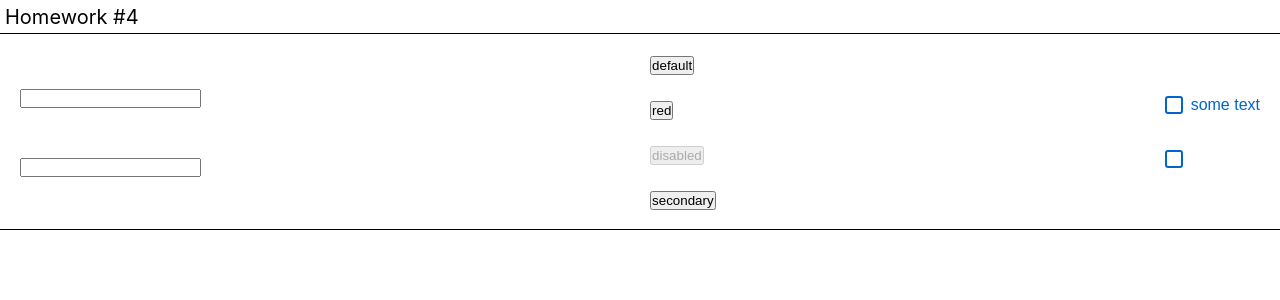
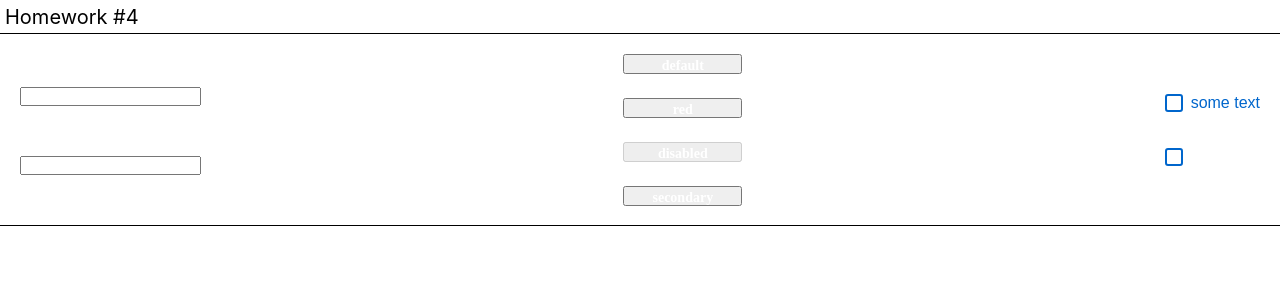
Before and after one commit to anelbulatova/homework, a React (Create React App) app: page / in a window 1280 px wide. Shown: the top 300 px of the page. Built offline with nearby package versions, Linux system fonts and the light colour scheme.

Commit message:
'hw4 is done 2 version'

```diff
--- a/src/s2-homeworks/hw04/Stand.tsx
+++ b/src/s2-homeworks/hw04/Stand.tsx
@@ -3,6 +3,7 @@ import s from './Stand.module.css'
 import SuperInputText from './common/c1-SuperInputText/SuperInputText'
 import SuperCheckbox from './common/c3-SuperCheckbox/SuperCheckbox'
 import SuperButton from './common/c2-SuperButton/SuperButton'
+
 
 const Stand = () => {
     const [stateForAllInputs, setValue] = useState<string>('')
--- a/src/s2-homeworks/hw04/common/c2-SuperButton/SuperButton.module.css
+++ b/src/s2-homeworks/hw04/common/c2-SuperButton/SuperButton.module.css
@@ -1,4 +1,16 @@
 .button {
+    width: 119px;
+    height: 20px;
+
+    font-family: 'Montserrat';
+    font-style: normal;
+    font-weight: 600;
+    font-size: 14px;
+    line-height: 20px;
+    color: #FFFFFF;
+    flex: none;
+    order: 0;
+    flex-grow: 0;
 }
 
 .disabled {
--- a/src/s2-homeworks/hw04/common/c2-SuperButton/SuperButton.tsx
+++ b/src/s2-homeworks/hw04/common/c2-SuperButton/SuperButton.tsx
@@ -17,14 +17,17 @@ const SuperButton: React.FC<SuperButtonPropsType> = (
         ...restProps // все остальные пропсы попадут в объект restProps, там же будет children
     }
 ) => {
-    const finalClassName = `${s.button}${disabled
-        ? ` ${s.disabled}` : ''}${xType === 'red' && !disabled ? ` ${s.red}` : ''}${className
-        ? ` ${className}` : ''}`;
+    const finalClassName = s.button +
+        (disabled ? ` ${s.disabled}` : '') +
+        (xType === 'red' && !disabled ? ` ${s.red}` : '') +
+        (className ? ` ${className}` : '');
+
         // + (disabled
         //         ? ...
         //         : xType === 'red'
         //             ? ...
-        // задачка на смешивание классов
+
+    // задачка на смешивание классов
 
     return (
         <button
```
